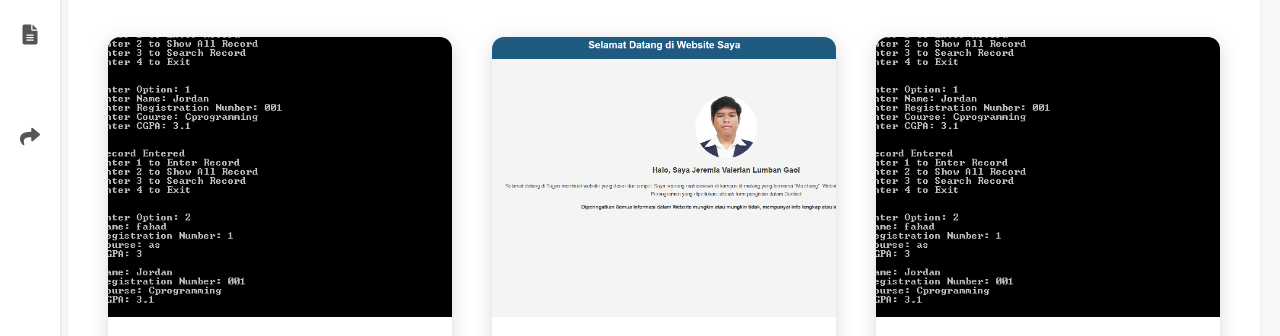
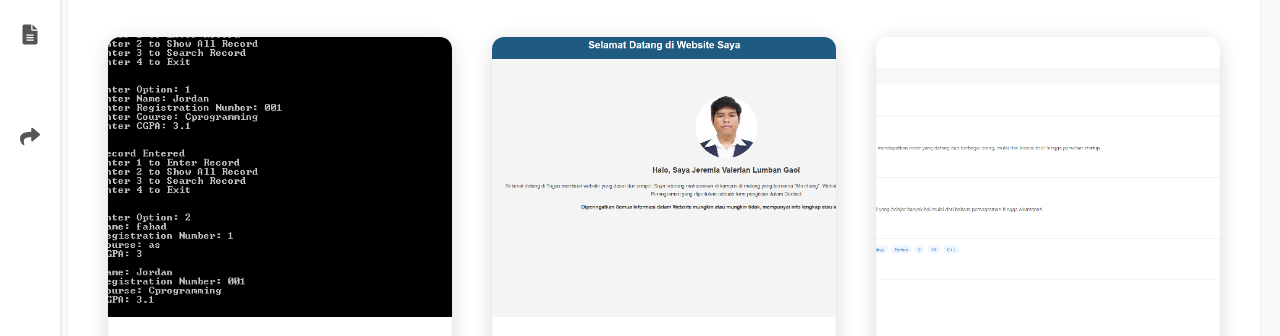
Before and after one commit to Jeremia32241/Tugas-Bahasa_Pemograman, a plain HTML site: page UTS Bahasa Pemograman/Base/index.html in a window 1280 px wide. Shown: the part 464-800 px from the top of the page. Drawn offline with Linux system fonts and the light colour scheme.

Commit message:
Update index.html

```diff
--- a/UTS Bahasa Pemograman/Base/index.html
+++ b/UTS Bahasa Pemograman/Base/index.html
@@ -78,7 +78,7 @@
         <!-- Card 3 -->
         <div class="card">
             <div class="media-container">
-                <img src="../cards\image.png" alt="Project 3" loading="lazy">
+                <img src="..\cards\image'1.png" alt="Project 3" loading="lazy">
             </div>
             <div class="card-content">
                 <h3>Website Ini</h3>
```
